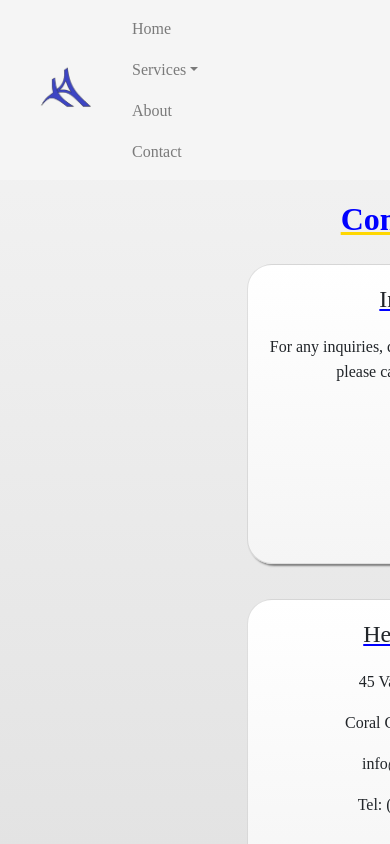
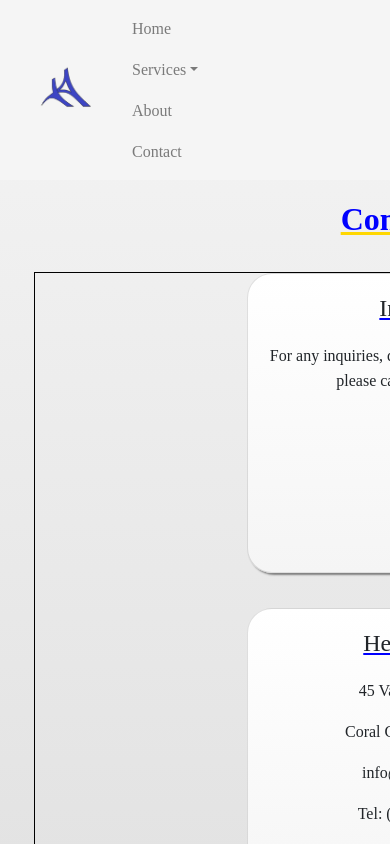
Before and after one commit to chiku524/hajjar-associates, a React (Create React App) app in the folder website/: page /contact in a window 390 px wide. Shown: the top 844 px of the page. Built offline with nearby package versions, Linux system fonts and the light colour scheme; a web font is replaced by a local one.

Commit message:
added media query to contact page

```diff
--- a/website/src/App.css
+++ b/website/src/App.css
@@ -545,10 +545,12 @@ body {
   background: linear-gradient(whitesmoke, lightgrey);
 }
 .pageContainer .contactContainer {
-  width: 60%;
+  width: 80%;
   height: 70%;
   display: flex;
   flex-direction: column;
+  justify-content: center;
+  align-items: center;
   margin: 0 auto 0;
   padding-top: 100px;
   text-align: center;
@@ -569,9 +571,16 @@ body {
   display: flex;
   flex-direction: row;
   flex-wrap: wrap;
-  justify-content: space-evenly;
+  justify-content: center;
   align-items: center;
   text-align: center;
+  width: 80%;
+  border: 1px solid black;
+}
+@media (max-width: 1350px) {
+  .pageContainer .contactContainer .content {
+    width: 115%;
+  }
 }
 .pageContainer .contactContainer .content .card {
   width: 350px;
--- a/website/src/less/contact.less
+++ b/website/src/less/contact.less
@@ -5,10 +5,12 @@
 
 
     .contactContainer {
-        width: 60%;
+        width: 80%;
         height: 70%;
         display: flex;
         flex-direction: column;
+        justify-content: center;
+        align-items: center;
         margin: 0 auto 0;
         padding-top: 100px;
         text-align: center;
@@ -29,9 +31,15 @@
             display: flex;
             flex-direction: row;
             flex-wrap: wrap;
-            justify-content: space-evenly;
+            justify-content: center;
             align-items: center;
             text-align: center;
+            width: 80%;
+            border: 1px solid black;
+
+            @media @1350px {
+                width: 115%;
+            }
 
             .card {
                 width: 350px;
```
